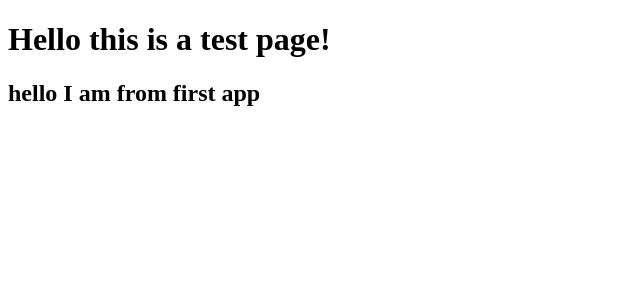
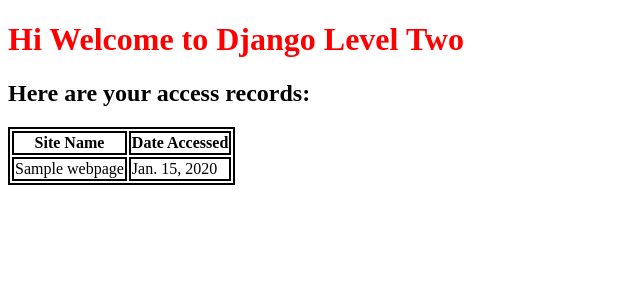
Before and after one commit to ChristinaGaitan/django_second_project, a Django app: page / in a window 1280 px wide. Shown: the top 300 px of the page, without its empty margins (0-640 px from the left). Run offline with Django 3.2, Linux system fonts and the light colour scheme; tables that the repository leaves empty hold one stand-in row (values such as "Sample post").

Commit message:
Show access records in index view

```diff
--- a/first_app/views.py
+++ b/first_app/views.py
@@ -1,6 +1,9 @@
 from django.shortcuts import render
+from django.http import HttpResponse
+from first_app.models import Topic, Webpage, AccessRecord
 
 # Create your views here.
 def index(request):
-  my_dictionary = { 'insert_content': 'hello I am from first app' }
-  return render(request, 'first_app/index.html', context=my_dictionary)
+  webpage_list = AccessRecord.objects.order_by('date')
+  date_dictionary = {'access_records': webpage_list}
+  return render(request, 'first_app/index.html', context=date_dictionary)
--- a/templates/first_app/index.html
+++ b/templates/first_app/index.html
@@ -1,11 +1,34 @@
 <!DOCTYPE html>
+{% load static %}
 <html>
   <head>
     <meta charset="utf-8">
-    <title>Hello</title>
+    <title>Django Level Two</title>
+    <link rel='stylesheet' href="{% static 'css/myStyle.css' %}">
   </head>
   <body>
-    <h1>Hello this is a test page!</h1>
-    <h2>{{ insert_content }}</h2>
+    <h1>Hi Welcome to Django Level Two</h1>
+    <h2>Here are your access records:</h2>
+
+    <div class='djangotwo'>
+      {% if access_records %}
+        <table>
+          <thead>
+            <th>Site Name</th>
+            <th>Date Accessed</th>
+          </thead>
+          <body>
+            {% for access in access_records %}
+              <tr>
+                <td>{{ access.name }}</td>
+                <td>{{ access.date }}</td>
+              </tr>
+            {% endfor %}
+          </body>
+        </table>
+      {% else %}
+        <p>No access records found</p>
+      {% endif %}
+    </div>
   </body>
 </html>
```
